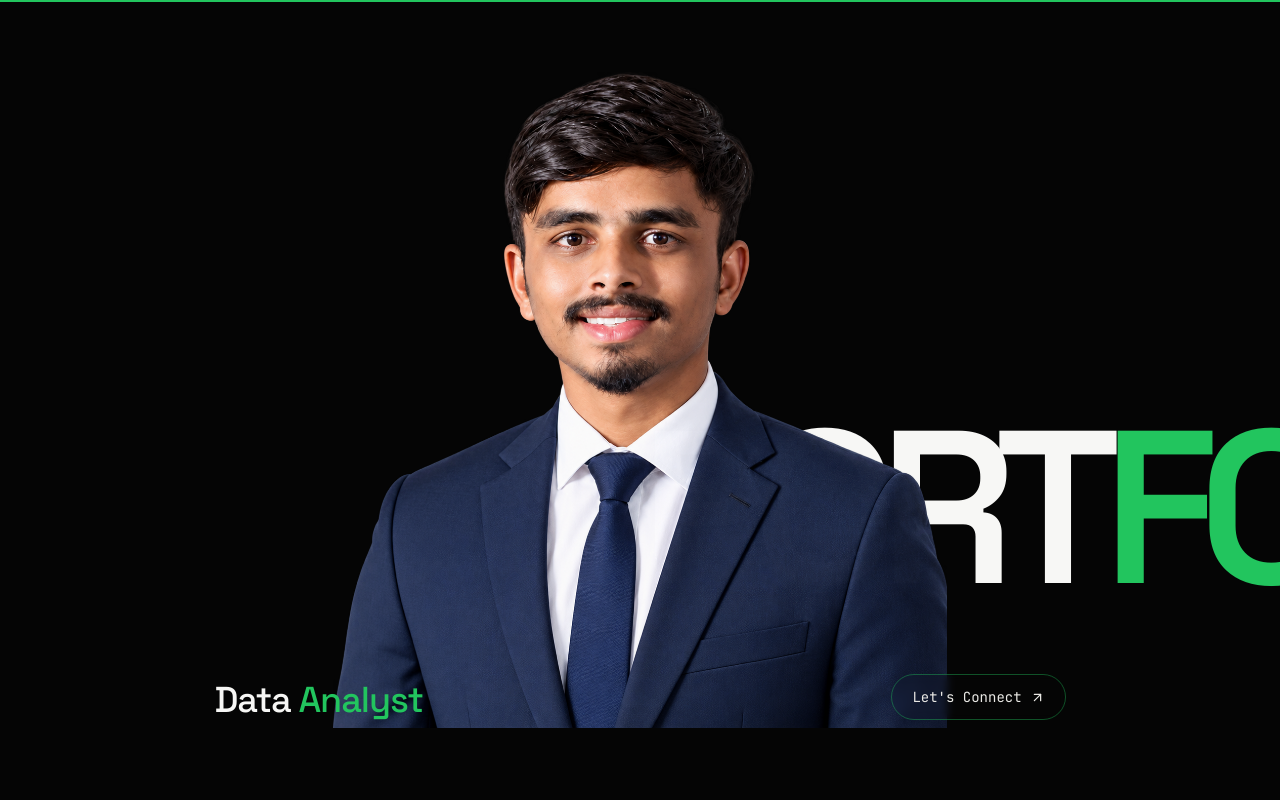
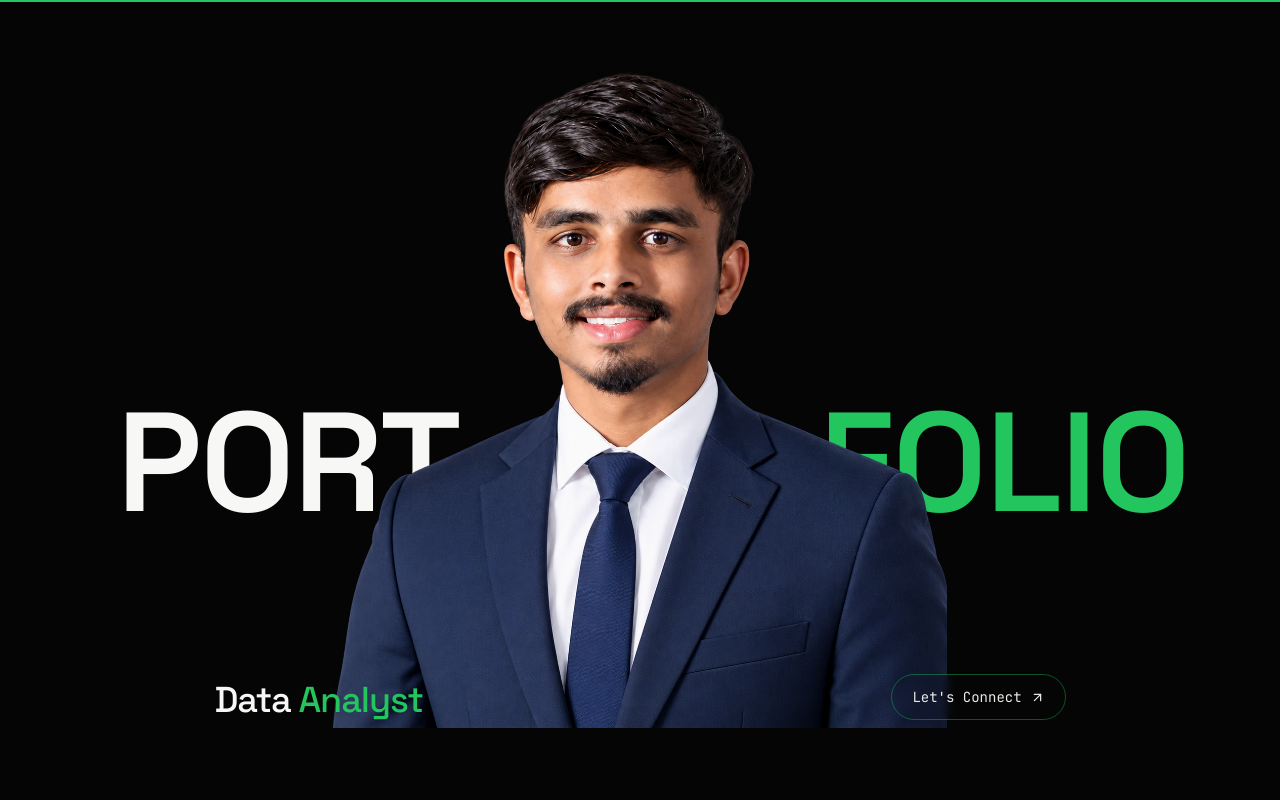
Before and after one commit to bhaskar-nb/portfolio, a Next.js app: page / in a window 1280 px wide. Shown: the top 800 px of the page. Built offline with nearby package versions, Linux system fonts and the light colour scheme.

Commit message:
Fix portfolio wordmark split around portrait

```diff
--- a/components/Opening.tsx
+++ b/components/Opening.tsx
@@ -10,15 +10,25 @@ export default function Opening() {
   return (
     <section id="opening" className="relative flex min-h-[100svh] items-center justify-center overflow-hidden bg-base-900 px-4 sm:px-6 lg:px-8">
       <div className="relative flex h-[100svh] w-full max-w-[1700px] items-center justify-center">
-        <motion.div
-          initial={{ opacity: 0, scale: 0.97 }}
-          animate={{ opacity: 1, scale: 1 }}
-          transition={{ duration: 1.1, ease: "easeOut" }}
-          className="pointer-events-none absolute left-1/2 top-1/2 z-0 -translate-x-1/2 -translate-y-1/2 select-none whitespace-nowrap text-center font-display text-[clamp(7rem,17vw,18rem)] font-semibold leading-none tracking-[-0.09em]"
-          aria-hidden="true"
-        >
-          <span className="text-ink-100">PORT</span><span className="text-gold">FOLIO</span>
-        </motion.div>
+        {/* Split wordmark keeps PORT on the left and FOLIO on the right of the portrait. */}
+        <div className="pointer-events-none absolute inset-x-0 top-[49%] z-0 -translate-y-1/2 select-none font-display font-semibold leading-none tracking-[-0.09em]" aria-hidden="true">
+          <motion.span
+            initial={{ opacity: 0, x: -30 }}
+            animate={{ opacity: 1, x: 0 }}
+            transition={{ duration: 1, ease: "easeOut" }}
+            className="absolute right-[50%] mr-[clamp(7rem,14vw,12rem)] whitespace-nowrap text-[clamp(5.5rem,11vw,12rem)] text-ink-100"
+          >
+            PORT
+          </motion.span>
+          <motion.span
+            initial={{ opacity: 0, x: 30 }}
+            animate={{ opacity: 1, x: 0 }}
+            transition={{ duration: 1, ease: "easeOut", delay: 0.05 }}
+            className="absolute left-[50%] ml-[clamp(7rem,14vw,12rem)] whitespace-nowrap text-[clamp(5.5rem,11vw,12rem)] text-gold"
+          >
+            FOLIO
+          </motion.span>
+        </div>
 
         <motion.div
           initial={{ opacity: 0, y: 24 }}
```
